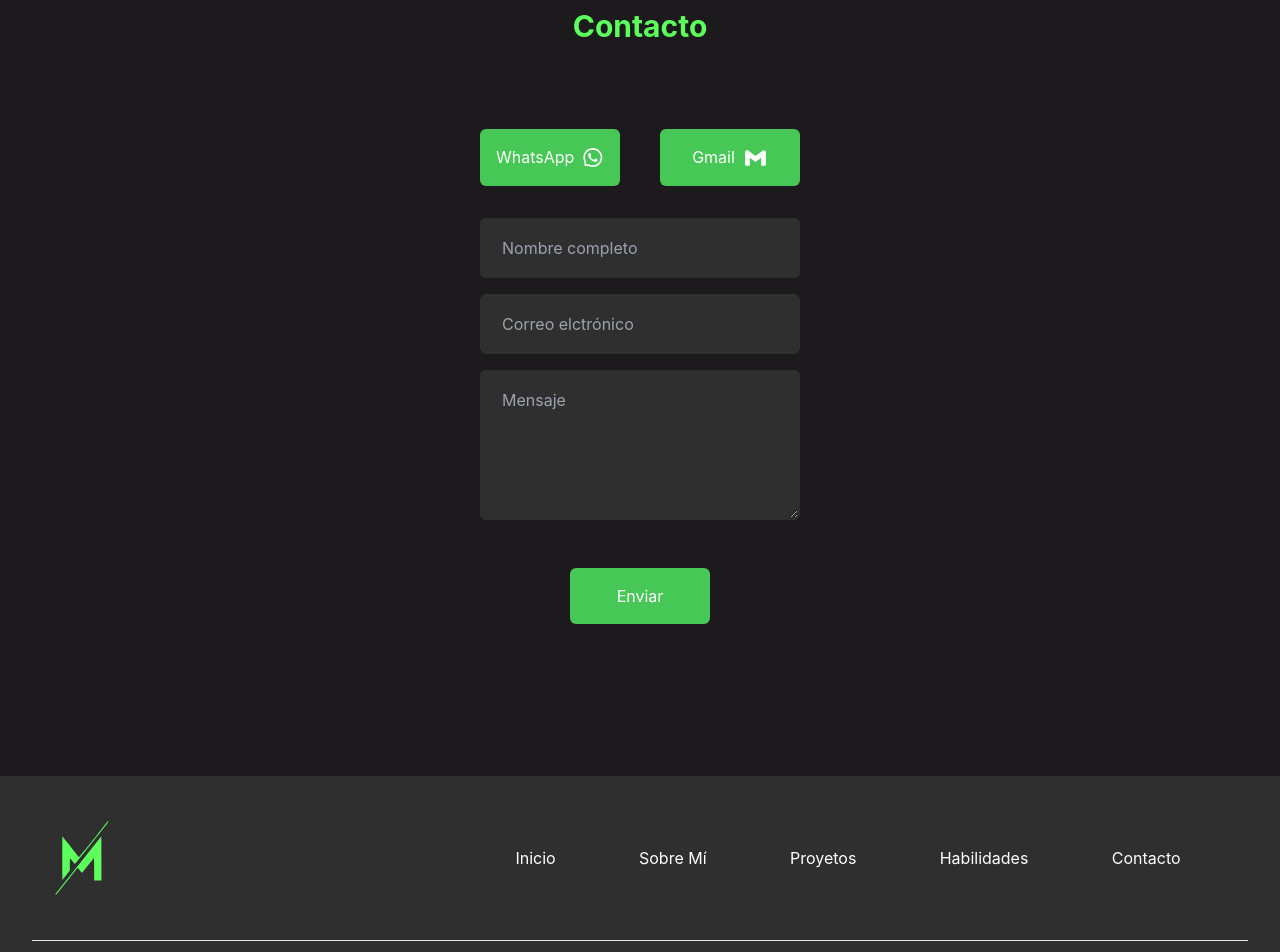
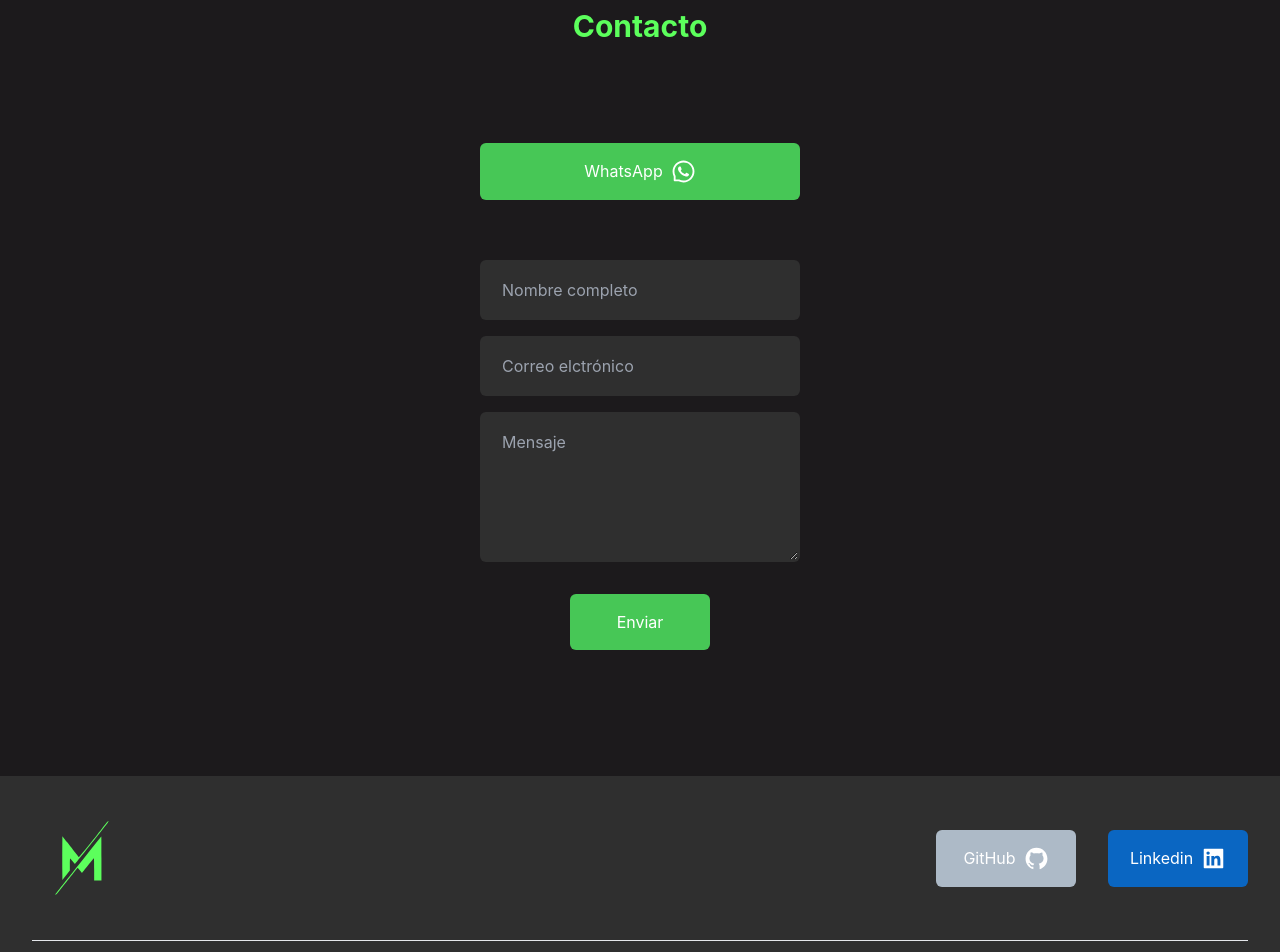
Before and after one commit to MiguelMR86/Portfolio, a React (Vite) app: page / in a window 1280 px wide. Shown: the part 3480-4432 px from the top of the page. Built offline with nearby package versions, Linux system fonts and the light colour scheme.

Commit message:
Portfolio ( Completed )

```diff
--- a/src/components/Footer.jsx
+++ b/src/components/Footer.jsx
@@ -1,32 +1,30 @@
 import React, { useContext } from 'react'
 import { Context } from '../context/Context'
 import Logo from '../assets/Logo.svg'
+import { AiFillLinkedin, AiFillGithub } from 'react-icons/ai'
 
 function Footer() {
 
-  const { handleScroolSmooth } = useContext(Context)
+  const { handleContactWithGithub, handleContactWithLinkedin } = useContext(Context)
 
   const year = new Date().getFullYear()
 
   return (
-    <footer id='footer' className='bg-[--third] w-full h-[50vh] p-8 sm:h-[41vh] xl:h-[38vh]'>
+    <footer id='footer' className='bg-[--third] w-full h-[48vh] p-8 sm:h-[41vh] xl:h-[38vh]'>
       <div className='sm:flex md:justify-between'>
         <img src={Logo} alt="Logo" width={100} height={100} />
-        <ul className='w-full flex justify-evenly items-center flex-wrap gap-4 md:w-[800px]'>
+        <ul className='w-full flex justify-center items-center sm:justify-end flex-wrap gap-8 md:w-[800px]'>
           <li>
-            <a onClick={() => handleScroolSmooth('home')}>Inicio</a>
+            <button onClick={handleContactWithGithub} className='w-[140px] bg-[#adbac7] p-4 rounded-md flex justify-center items-center'>
+              GitHub
+              <AiFillGithub className='ml-2' size={25} />
+            </button>
           </li>
           <li>
-            <a onClick={() => handleScroolSmooth('about')}>Sobre Mí</a>
-          </li>
-          <li>
-            <a onClick={() => handleScroolSmooth('projects')}>Proyetos</a>
-          </li>
-          <li>
-            <a onClick={() => handleScroolSmooth('skills')}>Habilidades</a>
-          </li>
-          <li>
-            <a onClick={() => handleScroolSmooth('contact')}>Contacto</a>
+            <button onClick={handleContactWithLinkedin} className='w-[140px] bg-[#0a66c2] p-4 rounded-md flex justify-center items-center'>
+              Linkedin
+              <AiFillLinkedin className='ml-2' size={25} />
+            </button>
           </li>
         </ul>
       </div>
--- a/src/components/others/Contact.jsx
+++ b/src/components/others/Contact.jsx
@@ -1,7 +1,6 @@
-import React, { useRef, useState, useContext } from 'react'
+import React, { useRef, useContext } from 'react'
 import { Context } from '../../context/Context'
 import { AiOutlineWhatsApp } from 'react-icons/ai'
-import { BiLogoGmail } from 'react-icons/bi'
 
 function Contact() {
     const { status, handleSubmit, handleContactWithWhatsapp } = useContext(Context)
@@ -11,20 +10,14 @@ function Contact() {
     return (
         <div id='contact' className='relative w-full min-h-screen flex flex-col gap-y-4 p-4 text-center'>
             <h2 className='font-bold text-3xl py-4 text-[--second]'>Contacto</h2>
-            <article className="absolute top-[50%] left-[50%] transform translate-x-[-50%] translate-y-[-50%] w-full h-full flex flex-col justify-center items-center gap-y-8 text-left">
-                <div id='status' className='w-[320px] p-6 rounded-md bg-cyan-500 absolute top-[5em] hidden animate-fade-out'>
+            <article className="absolute top-[50%] left-[50%] transform translate-x-[-50%] translate-y-[-50%] pt-10 w-full h-full flex flex-col justify-center items-center gap-y-7 text-left">
+                <div id='status' className='w-[320px] p-6 rounded-md bg-cyan-500 absolute top-[6em] hidden animate-fade-out'>
                     {status}
                 </div>
-                <div className='flex w-[320px] justify-between'>
-                    <button onClick={handleContactWithWhatsapp} className=' w-[140px] bg-[#47c756] p-4 rounded-md flex justify-center items-center'>
+                <div className='w-[320px]'>
+                    <button onClick={handleContactWithWhatsapp} className='w-full bg-[#47c756] p-4 mb-8 rounded-md flex justify-center items-center'>
                         WhatsApp
-                        <AiOutlineWhatsApp className='ml-2' size={25}/>
-                    </button>
-                    <button
-                        onClick={() => window.open('mailto:')}
-                        className=' w-[140px] bg-[#47c756] p-4 rounded-md flex justify-center items-center'>
-                        Gmail
-                        <BiLogoGmail className='ml-2' size={25}/>
+                        <AiOutlineWhatsApp className='ml-2' size={25} />
                     </button>
                 </div>
                 <form
@@ -33,9 +26,10 @@ function Contact() {
                     <input placeholder='Nombre completo' type="text" name="name" id="name" className="w-full p-4 pl-5 bg-[--third] border-transparent border-2 focus:border-[--second] transition-all duration-300 ease-in-out rounded-md px-2 outline-none" />
                     <input placeholder='Correo elctrónico' type="email" name="email" id="email" className="w-full p-4 pl-5 bg-[--third] border-transparent border-2 focus:border-[--second] transition-all duration-300 ease-in-out rounded-md px-2 outline-none" />
                     <textarea placeholder='Mensaje' name="message" id="message" className="w-full p-4 h-[150px] min-h-[150px] max-h-[300px] pl-5 bg-[--third] border-transparent border-2 focus:border-[--second] transition-all duration-300 ease-in-out rounded-md px-2 outline-none"></textarea>
-                    <input id='submitBtn' type="submit" value="Enviar" className="w-[140px] p-4 mt-8 bg-[#47c756] rounded-md" />
+                    <input id='submitBtn' type="submit" value="Enviar" className="w-[140px] p-4 mt-4 bg-[#47c756] rounded-md" />
                 </form>
             </article>
+
         </div>
 
     )
--- a/src/controllers/functions.js
+++ b/src/controllers/functions.js
@@ -8,3 +8,11 @@ export const handleScroolSmooth = (id) => {
 export const handleContactWithWhatsapp = () => {
   window.open('https://api.whatsapp.com/send?phone=34645957229')
 }
+
+export const handleContactWithLinkedin = () => {
+  window.open('https://www.linkedin.com/in/miguelmr86/')
+}
+
+export const handleContactWithGithub = () => {
+  window.open('https://github.com/MiguelMR86')
+}
```
